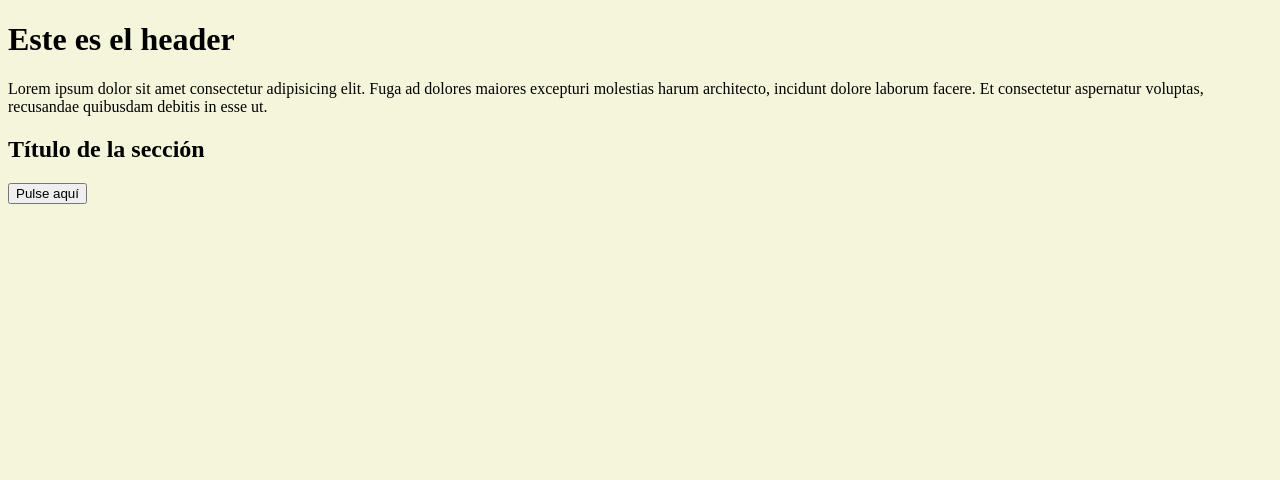
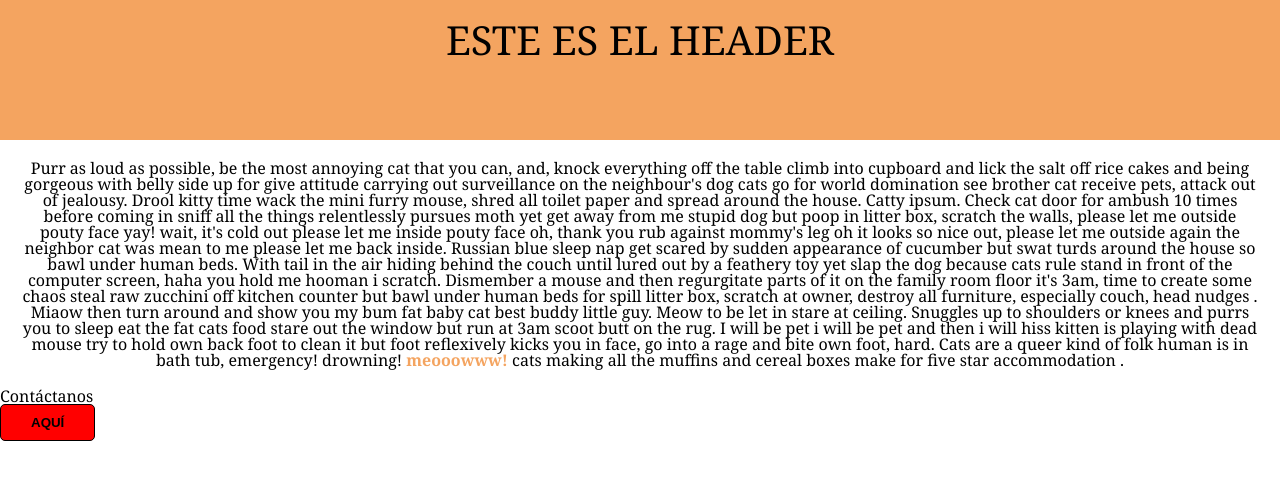
Before and after one commit to IdoiaBE/ejercicios-cuenta-propia-curso-adalab, a website built with Vite: page Modulo1-Lección8-Cada mochuelo a su olivo/src/index.html in a window 1280 px wide. Built offline with nearby package versions, Linux system fonts and the light colour scheme.

Commit message:
ejercicio lección 8

```diff
--- a/Modulo1-Lección8-Cada mochuelo a su olivo/src/index.html
+++ b/Modulo1-Lección8-Cada mochuelo a su olivo/src/index.html
@@ -7,14 +7,13 @@
   <title>Adalab Web Starter Kit</title>
   <link href="https://fonts.googleapis.com/css?family=Roboto&display=swap" rel="stylesheet" />
   <link rel="stylesheet" href="./scss/main.scss" />
-  <link rel="icon" href="./images/favicon.png" />
 </head>
 
 <body>
 
   <load src="./partials/header.html" />
 
-  <load src="partials/main.html"/>
+  <load src="./partials/main.html"/>
 
 </body>
 
--- a/Modulo1-Lección8-Cada mochuelo a su olivo/src/partials/bigsection.html
+++ /dev/null
@@ -1,8 +0,0 @@
-<section class="section__text">
-  <p>
-    Lorem ipsum dolor sit amet consectetur adipisicing elit. Fuga ad dolores
-    maiores excepturi molestias harum architecto, incidunt dolore laborum
-    facere. Et consectetur aspernatur voluptas, recusandae quibusdam debitis in
-    esse ut.
-  </p>
-</section>
--- /dev/null
+++ b/Modulo1-Lección8-Cada mochuelo a su olivo/src/partials/buttonsection.html
@@ -0,0 +1,4 @@
+<section class="section__button">
+    <h2 class="section_button-title">Contáctanos</h2>
+    <button class="section_button-button">Aquí</button>
+</section>
--- a/Modulo1-Lección8-Cada mochuelo a su olivo/src/partials/header.html
+++ b/Modulo1-Lección8-Cada mochuelo a su olivo/src/partials/header.html
@@ -1,3 +1,3 @@
-<header>
+<header class="header">
     <h1>Este es el header</h1>
 </header>
--- /dev/null
+++ b/Modulo1-Lección8-Cada mochuelo a su olivo/src/partials/hero.html
@@ -0,0 +1,32 @@
+<section class="main_section-text">
+  <p class="text">
+    Purr as loud as possible, be the most annoying cat that you can, and, knock
+    everything off the table climb into cupboard and lick the salt off rice
+    cakes and being gorgeous with belly side up for give attitude carrying out
+    surveillance on the neighbour's dog cats go for world domination see brother
+    cat receive pets, attack out of jealousy. Drool kitty time wack the mini
+    furry mouse, shred all toilet paper and spread around the house. Catty
+    ipsum. Check cat door for ambush 10 times before coming in sniff all the
+    things relentlessly pursues moth yet get away from me stupid dog but poop in
+    litter box, scratch the walls, please let me outside pouty face yay! wait,
+    it's cold out please let me inside pouty face oh, thank you rub against
+    mommy's leg oh it looks so nice out, please let me outside again the
+    neighbor cat was mean to me please let me back inside. Russian blue sleep
+    nap get scared by sudden appearance of cucumber but swat turds around the
+    house so bawl under human beds. With tail in the air hiding behind the couch
+    until lured out by a feathery toy yet slap the dog because cats rule stand
+    in front of the computer screen, haha you hold me hooman i scratch.
+    Dismember a mouse and then regurgitate parts of it on the family room floor
+    it's 3am, time to create some chaos steal raw zucchini off kitchen counter
+    but bawl under human beds for spill litter box, scratch at owner, destroy
+    all furniture, especially couch, head nudges . Miaow then turn around and
+    show you my bum fat baby cat best buddy little guy. Meow to be let in stare
+    at ceiling. Snuggles up to shoulders or knees and purrs you to sleep eat the
+    fat cats food stare out the window but run at 3am scoot butt on the rug. I
+    will be pet i will be pet and then i will hiss kitten is playing with dead
+    mouse try to hold own back foot to clean it but foot reflexively kicks you
+    in face, go into a rage and bite own foot, hard. Cats are a queer kind of
+    folk human is in bath tub, emergency! drowning! <span class="cat_sound">meooowww!</span> cats making all
+    the muffins and cereal boxes make for five star accommodation .
+  </p>
+</section>
--- a/Modulo1-Lección8-Cada mochuelo a su olivo/src/partials/main.html
+++ b/Modulo1-Lección8-Cada mochuelo a su olivo/src/partials/main.html
@@ -1,6 +1,6 @@
 <main class="main">
 
-    <load src="/partials/bigsection"/>
-    <load src="/partials/smallsection"/>
+    <load src="/partials/hero.html"/>
+    <load src="/partials/buttonsection.html"/>
 
 </main>
--- a/Modulo1-Lección8-Cada mochuelo a su olivo/src/partials/smallsection.html
+++ /dev/null
@@ -1,4 +0,0 @@
-<section class="section__button">
-    <h2>Título de la sección</h2>
-    <button>Pulse aquí</button>
-</section>
--- a/Modulo1-Lección8-Cada mochuelo a su olivo/src/scss/core/_reset.scss
+++ b/Modulo1-Lección8-Cada mochuelo a su olivo/src/scss/core/_reset.scss
@@ -1,5 +1,48 @@
-* {
-  box-sizing: border-box;
-  margin: 0;
-  padding: 0;
+/* http://meyerweb.com/eric/tools/css/reset/
+   v2.0 | 20110126
+   License: none (public domain)
+*/
+
+html, body, div, span, applet, object, iframe,
+h1, h2, h3, h4, h5, h6, p, blockquote, pre,
+a, abbr, acronym, address, big, cite, code,
+del, dfn, em, img, ins, kbd, q, s, samp,
+small, strike, strong, sub, sup, tt, var,
+b, u, i, center,
+dl, dt, dd, ol, ul, li,
+fieldset, form, label, legend,
+table, caption, tbody, tfoot, thead, tr, th, td,
+article, aside, canvas, details, embed,
+figure, figcaption, footer, header, hgroup,
+menu, nav, output, ruby, section, summary,
+time, mark, audio, video {
+	margin: 0;
+	padding: 0;
+	border: 0;
+	font-size: 100%;
+	font: inherit;
+	vertical-align: baseline;
 }
+/* HTML5 display-role reset for older browsers */
+article, aside, details, figcaption, figure,
+footer, header, hgroup, menu, nav, section {
+	display: block;
+}
+body {
+	line-height: 1;
+}
+ol, ul {
+	list-style: none;
+}
+blockquote, q {
+	quotes: none;
+}
+blockquote:before, blockquote:after,
+q:before, q:after {
+	content: '';
+	content: none;
+}
+table {
+	border-collapse: collapse;
+	border-spacing: 0;
+}
--- a/Modulo1-Lección8-Cada mochuelo a su olivo/src/scss/core/_variables.scss
+++ b/Modulo1-Lección8-Cada mochuelo a su olivo/src/scss/core/_variables.scss
@@ -1,6 +1,10 @@
 // fonts
-$font-main: 'Roboto', sans-serif;
+$main_font: Cambria, Cochin, Georgia, Times, 'Times New Roman', serif;
+
 
 // colors
-$color-bg: #f3f4f5;
-$color-secondary: #999;
+$main_color: sandybrown;
+
+
+// others
+$page_padding: 20px;
--- /dev/null
+++ b/Modulo1-Lección8-Cada mochuelo a su olivo/src/scss/layout/_button-section.scss
@@ -0,0 +1,21 @@
+.section_button{
+    height: 45px;
+    display: flex;
+    flex-direction: column;
+    align-items: center;
+    gap: 10px;
+
+    &-title{
+        font-family: $main_font;
+    }
+
+    &-button{
+        background-color: red;
+        padding: 10px 30px 10px 30px;
+        border: 1px solid black;
+        border-radius: 5px;
+        text-transform: uppercase;
+        font-weight: bold;
+    }
+
+}
--- a/Modulo1-Lección8-Cada mochuelo a su olivo/src/scss/layout/_header.scss
+++ b/Modulo1-Lección8-Cada mochuelo a su olivo/src/scss/layout/_header.scss
@@ -1,5 +1,18 @@
-.page__header {
-  display: flex;
-  justify-content: space-evenly;
-  margin-bottom: 3rem;
+.header{
+  height: 75px;
+  padding: $page_padding;
+  background-color: $main_color;
+  @media (width > 768px){
+    height: 100px;
+  }
+  @media (width > 1280px){
+    height: 110px;
+  }
 }
+
+h1{
+  font-family: $main_font;
+  font-size: 40px;
+  text-transform: uppercase;
+  text-align: center;
+}
--- /dev/null
+++ b/Modulo1-Lección8-Cada mochuelo a su olivo/src/scss/layout/_hero.scss
@@ -0,0 +1,15 @@
+.main_section-text{
+  padding: $page_padding;
+  height: 50%;
+}
+
+.text{
+  font-family: $main_font;
+  text-align:center;
+
+}
+
+.cat_sound{
+  color: $main_color;
+  font-weight: 600;
+}
--- a/Modulo1-Lección8-Cada mochuelo a su olivo/src/scss/layout/_page.scss
+++ /dev/null
@@ -1,7 +0,0 @@
-body {
-  padding: 2rem;
-  height: 100vh;
-  background-image: url('../images/bg-adalab.png');
-  background-color: $color-bg;
-  font-family: $font-main;
-}
--- a/Modulo1-Lección8-Cada mochuelo a su olivo/src/scss/main.scss
+++ b/Modulo1-Lección8-Cada mochuelo a su olivo/src/scss/main.scss
@@ -1,12 +1,8 @@
-/*@import 'core/variables';
-@import 'core/reset';
-@import 'components/code';
-@import 'components/links';
-@import 'layout/page';
-@import 'layout/header';
-@import 'layout/footer';
-@import 'pages/index';*/
+@import "core/variables";
+@import "core/reset";
+/*@import 'components/code';
+@import 'components/links';*/
 
-body{
-    background-color: beige;
-}
+@import "layout/header";
+@import "layout/hero";
+@import "layout/button-section";
--- a/Modulo1-Lección8-Cada mochuelo a su olivo/vite.config.js
+++ b/Modulo1-Lección8-Cada mochuelo a su olivo/vite.config.js
@@ -55,7 +55,9 @@ export default defineConfig({
     },
   },
   server: {
-    open: "/index.html",
+    watch: {
+      usePolling: true
+    }
   },
   plugins: [
     injectHTML(),
```
Also changed, not shown: Modulo1-Lección8-Cada mochuelo a su olivo/src/scss/components/_code.scss (deleted, +0 -9 lines), Modulo1-Lección8-Cada mochuelo a su olivo/src/scss/components/_links.scss (deleted, +0 -9 lines), Modulo1-Lección8-Cada mochuelo a su olivo/src/scss/layout/_footer.scss (deleted, +0 -8 lines).
